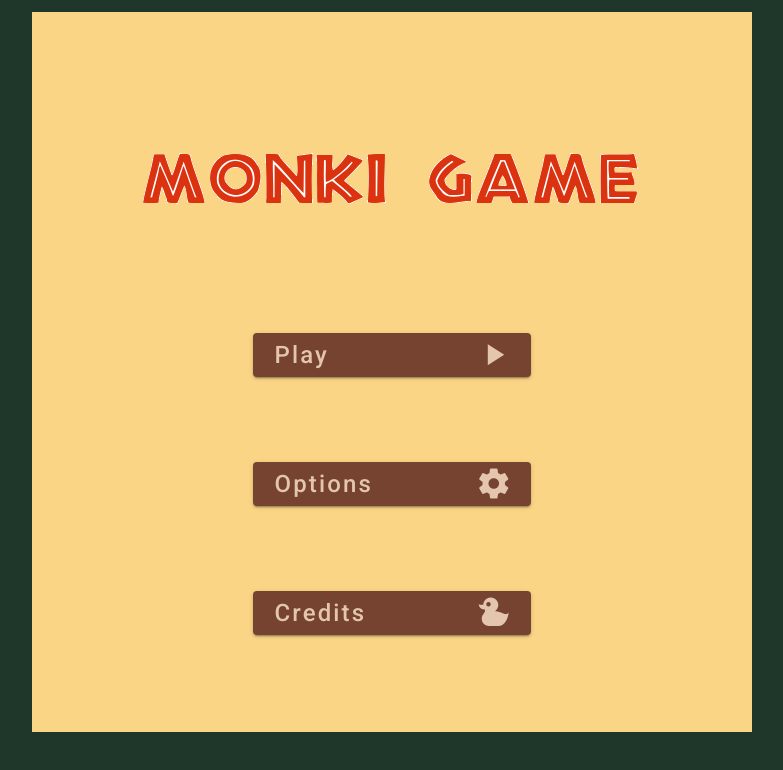
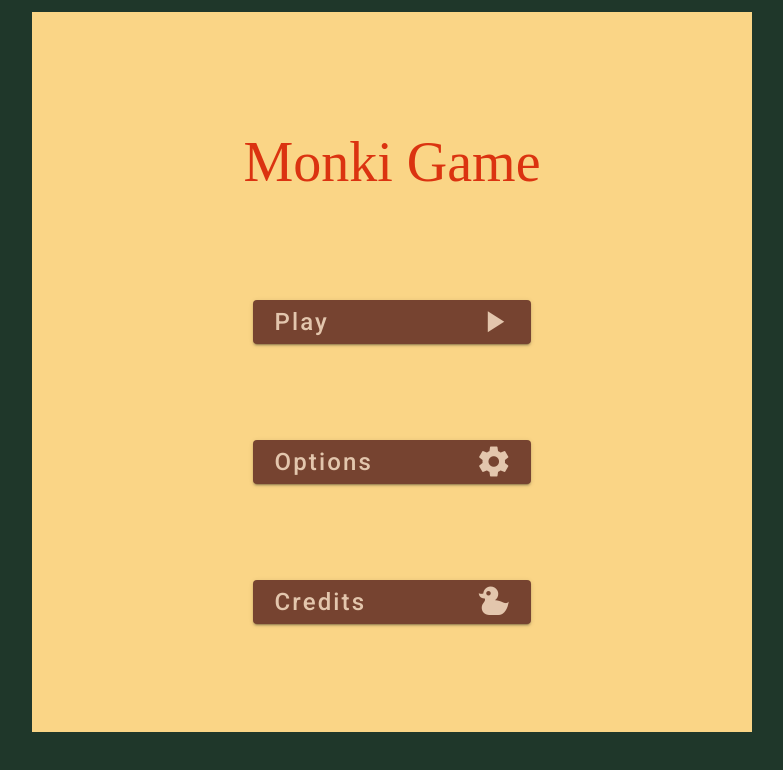
Before and after one commit to LiathHelvetica/MonkiGame, a Nuxt app in the folder MonkiGame/: page / in a window 1280 px wide. Shown: the top 770 px of the page, without its empty margins (248-1031 px from the left). Built offline with nearby package versions, Linux system fonts and the light colour scheme.

Commit message:
added title font, removed old logo and changed it with text,

```diff
--- a/MonkiGame/assets/styles.scss
+++ b/MonkiGame/assets/styles.scss
@@ -1,4 +1,13 @@
 @import '~/assets/variables.scss';
+
+@font-face {
+  font-family: "African";
+  src: url(~assets/fonts/african.ttf) format("truetype");
+}
+
+.african {
+  font-family: "African", serif;
+}
 
 .button {
   display: flex;
--- a/MonkiGame/components/MainMenu.vue
+++ b/MonkiGame/components/MainMenu.vue
@@ -1,11 +1,8 @@
 <template>
   <div class="container">
-    <v-img
-      :src="require('@/assets/logo.png')"
-      alt="MonkiGame logo"
-      max-height="20%"
-      contain
-    ></v-img>
+    <div :style="{ 'font-size': '56px' }" class="african app-text">
+      Monki Game
+    </div>
     <v-btn class="button" large @click="$emit('play-clicked')"
       ><div>Play</div>
       <v-icon large>mdi-play</v-icon></v-btn
@@ -24,11 +21,6 @@
 <script>
 export default {
   name: 'MainMenu',
-  data() {
-    return {
-      logo: require('@/assets/logo.png'),
-    }
-  },
 }
 </script>
 
--- a/MonkiGame/nuxt.config.js
+++ b/MonkiGame/nuxt.config.js
@@ -23,7 +23,7 @@ export default {
   },
 
   // Global CSS: https://go.nuxtjs.dev/config-css
-  css: [],
+  css: ['~assets/styles.scss'],
 
   // Plugins to run before rendering page: https://go.nuxtjs.dev/config-plugins
   plugins: [],
```
Also changed, not shown: MonkiGame/assets/fonts/african.ttf (added), MonkiGame/assets/logo.png (deleted).
